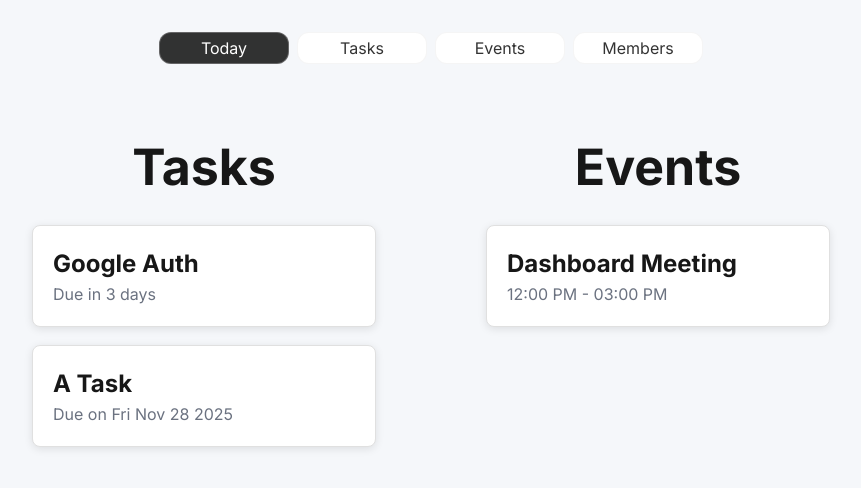
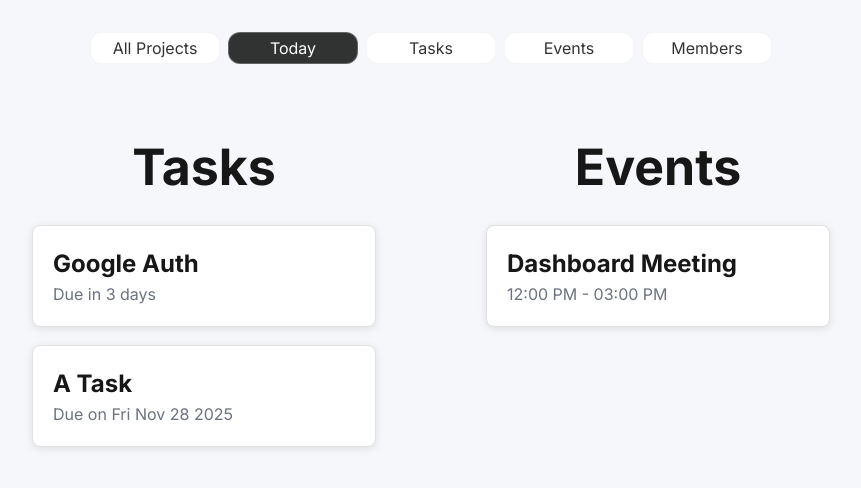
Before and after one commit to 17nbist/COB290-2025-Team-5, a Next.js app: page /project in a window 1280 px wide. Shown: the top 488 px of the page, without its empty margins (209-1070 px from the left). Built offline with nearby package versions, Linux system fonts and the light colour scheme.

Commit message:
[sn] Added a way to get back to all projects and dashboard

```diff
--- a/src/app/project/page.js
+++ b/src/app/project/page.js
@@ -1,12 +1,15 @@
 "use client";
 import { useState, useEffect } from "react";
+import {useRouter} from "next/navigation";
 import NavBar from "@/components/NavBar";
 import TodayPage from "./today/TodayPage";
 import TasksPage from "./tasks/TasksPage";
 import EventsPage from "./events/EventsPage";
 
+
 export default function ProjectPage() {
-	const topNavItems = ["Today", "Tasks", "Events", "Members"];
+	const router = useRouter();
+	const topNavItems = ["All Projects", "Today", "Tasks", "Events", "Members"];
 	const [activeTab, setActiveTab] = useState("Today");
 
 	const [tasks, setTasks] = useState([
@@ -37,13 +40,22 @@ export default function ProjectPage() {
 		return () => window.removeEventListener("hashchange", handleHashChange);
 	}, []);
 
+	const handleTabClick = (tab) => {
+		if (tab == "All Projects") {
+			router.push("/dashboard#projects");
+			return;
+		}
+		setActiveTab(tab);
+	};
+
+
 	return (
 		<div className="flex flex-col w-screen h-screen bg-[#f5f7fa]">
 			<div className="pt-8 pb-4 flex justify-center">
 				<NavBar
 					activeTab={activeTab}
 					items={topNavItems}
-					setActiveTab={setActiveTab}
+					setActiveTab={handleTabClick}
 					pillStyle={{ width: "130px" }}
 					setHash={true}
 					style={{marginBottom: "50px"}}
@@ -54,6 +66,7 @@ export default function ProjectPage() {
 				{activeTab == "Today" && <TodayPage tasks={tasks} events={events}/>}
 				{activeTab == "Tasks" && <TasksPage tasks={tasks} setTasks={setTasks}/>}
 				{activeTab == "Events" && <EventsPage events={events} setTasks={setTasks}/>}
+
 			</main>
 		</div>
 	);
```
